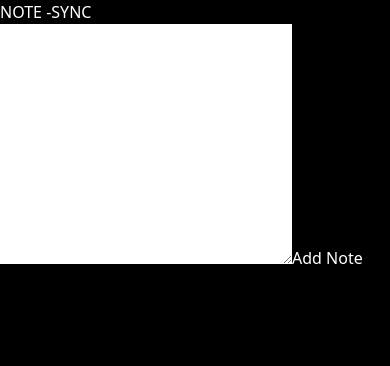
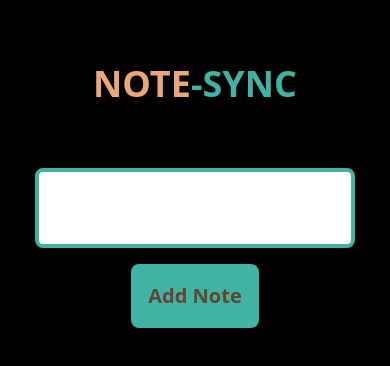
Before and after one commit to poswalsameer/NoteSync, a React (Create React App) app in the folder notesync/: page / in a window 390 px wide. Shown: the top 366 px of the page. Built offline with nearby package versions, Linux system fonts and the light colour scheme.

Commit message:
Made the website responsive, now need to add bg image

```diff
--- a/notesync/src/App.js
+++ b/notesync/src/App.js
@@ -44,13 +44,21 @@ function App() {
 
   return (
     <Provider store={store}>
-      <div className='md:m-16 md:flex md:justify-center md:items-center md:text-8xl md:text-[#e8a87c] md:font-extrabold
+      <div className='m-16 flex justify-center items-center text-4xl text-[#e8a87c] font-extrabold
+
+      sm:m-16 sm:flex sm:justify-center sm:items-center sm:text-7xl sm:text-[#e8a87c] sm:font-extrabold
+
+      md:m-16 md:flex md:justify-center md:items-center md:text-8xl md:text-[#e8a87c] md:font-extrabold
 
       lg:m-16 lg:flex lg:justify-center lg:items-center lg:text-8xl lg:text-[#e8a87c] lg:font-extrabold
 
-      xl:m-16 xl:flex xl:justify-center xl:items-center xl:text-8xl xl:text-[#e8a87c] xl:font-extrabold'>
+      xl:m-16 xl:flex xl:justify-center xl:items-center xl:text-8xl xl:text-[#e8a87c] xl:font-extrabold
 
-        NOTE <span className='md:text-[#41b3a3]
+      2xl:m-16 2xl:flex 2xl:justify-center 2xl:items-center 2xl:text-9xl 2xl:text-[#e8a87c] 2xl:font-extrabold
+      '>
+
+        NOTE <span className='text-[#41b3a3] sm:text-[#41b3a3]
+        md:text-[#41b3a3]
         lg:text-[#41b3a3]
         xl:text-[#41b3a3]'>-SYNC</span>
       </div>
--- a/notesync/src/components/AddNote.js
+++ b/notesync/src/components/AddNote.js
@@ -33,19 +33,32 @@ function AddNote() {
   return (
     <>
 
-    <div className='md:m-10 md:flex md:flex-row md:justify-center md:items-center
+    <div className='m-10 flex flex-col justify-center items-center
+
+     sm:m-10 sm:flex sm:flex-row sm:justify-center sm:items-center
+
+    md:m-10 md:flex md:flex-row md:justify-center md:items-center
 
     lg:m-10 lg:flex lg:flex-row lg:justify-center lg:items-center
 
     xl:m-10 xl:flex xl:flex-row xl:justify-center xl:items-center' >
 
-        <textarea name="" id="" cols="30" rows="10" className='md:h-20 md:w-[35rem] md:rounded-lg md:border-4 md:border-[#41b3a3] md:text-black md:font-bold md:p-4 md:resize-none
+        <textarea name="" id="" cols="30" rows="10" className='h-20 w-[20rem] rounded-lg border-4 border-[#41b3a3] text-black font-bold p-4 resize-none
+
+        sm:h-20 sm:w-[35rem] sm:rounded-lg sm:border-4 sm:border-[#41b3a3] sm:text-black sm:font-bold sm:p-4 sm:resize-none
+
+        md:h-20 md:w-[35rem] md:rounded-lg md:border-4 md:border-[#41b3a3] md:text-black md:font-bold md:p-4 md:resize-none
 
         lg:h-20 lg:w-[40rem] lg:rounded-lg lg:border-4 lg:border-[#41b3a3] lg:text-black lg:font-bold lg:p-4 lg:resize-none
 
         xl:h-20 xl:w-[40rem] xl:rounded-lg xl:border-4 xl:border-[#41b3a3] xl:text-black xl:font-bold xl:p-4 xl:resize-none ' value={text} onChange={ (e) => setText(e.target.value) } ></textarea>
 
-        <button className='md:h-20 md:w-40 md:mx-6 md:bg-[#41b3a3] md:text-xl md:text-[#644531] md:border-4 md:border-[#41b3a3] md:font-bold md:rounded-lg
+        <button className='h-16 w-32 my-4 mx-6 bg-[#41b3a3] text-xl text-[#644531] border-4 border-[#41b3a3] font-bold rounded-lg
+
+
+        sm:h-20 sm:w-40 sm:mx-6 sm:bg-[#41b3a3] sm:text-xl sm:text-[#644531] sm:border-4 sm:border-[#41b3a3] sm:font-bold sm:rounded-lg
+
+        md:h-20 md:w-40 md:mx-6 md:bg-[#41b3a3] md:text-xl md:text-[#644531] md:border-4 md:border-[#41b3a3] md:font-bold md:rounded-lg
 
         lg:h-20 lg:w-40 lg:mx-6 lg:bg-[#41b3a3] lg:text-xl lg:text-[#644531] lg:border-4 lg:border-[#41b3a3] lg:font-bold lg:rounded-lg
 
--- a/notesync/src/components/Notes.js
+++ b/notesync/src/components/Notes.js
@@ -11,22 +11,40 @@ function Notes() {
     <>
 
 
-        <div className='md:grid md:grid-cols-3 md:justify-items-center md:items-center
+        <div className='grid grid-cols-2 justify-items-center items-center
+
+        sm:grid sm:grid-cols-3 sm:justify-items-center sm:items-center
+
+        md:grid md:grid-cols-3 md:justify-items-center md:items-center
 
         lg:grid lg:grid-cols-3 lg:justify-items-center lg:items-center
 
-        xl:grid xl:grid-cols-3 xl:justify-items-center xl:items-center' >
+        xl:grid xl:grid-cols-3 xl:justify-items-center xl:items-center
+
+        2xl:grid 2xl:grid-cols-4 2xl:justify-items-center 2xl:items-center
+        ' >
 
             {allNotes.map( (eachNote) => (
-                <div key={eachNote.id} className='md:h-[14rem] md:w-[14rem] md:bg-[#644531] md:font-bold md:text-xl md:text-[#e8a87c] md:border-4 md:border-[#e8a87c] md:rounded-lg md:flex md:flex-col md:text-ellipsis md:overflow-hidden md:justify-center md:items-center md:m-10 md:focus:outline-none md:focus:border-2 md:focus:border-[#e8a87c]
+                <div key={eachNote.id} className='h-[9rem] w-[9rem] bg-[#644531] font-bold text-[#e8a87c] border-4 border-[#e8a87c] rounded-lg flex flex-col text-ellipsis overflow-hidden justify-center items-center m-10 focus:outline-none focus:border-2 focus:border-[#e8a87c]
+
+                sm:h-[12rem] sm:w-[12rem] sm:bg-[#644531] sm:font-bold sm:text-xl sm:text-[#e8a87c] sm:border-4 sm:border-[#e8a87c] sm:rounded-lg sm:flex sm:flex-col sm:text-ellipsis sm:overflow-hidden sm:justify-center sm:items-center sm:m-10 sm:focus:outline-none sm:focus:border-2 sm:focus:border-[#e8a87c]
+
+                md:h-[14rem] md:w-[14rem] md:bg-[#644531] md:font-bold md:text-xl md:text-[#e8a87c] md:border-4 md:border-[#e8a87c] md:rounded-lg md:flex md:flex-col md:text-ellipsis md:overflow-hidden md:justify-center md:items-center md:m-10 md:focus:outline-none md:focus:border-2 md:focus:border-[#e8a87c]
 
 
                 lg:h-[18rem] lg:w-[18rem] lg:bg-[#644531] lg:font-bold lg:text-xl lg:text-[#e8a87c] lg:border-4 lg:border-[#e8a87c] lg:rounded-lg lg:flex lg:flex-col lg:text-ellipsis lg:overflow-hidden lg:justify-center lg:items-center lg:m-10 lg:focus:outline-none lg:focus:border-2 lg:focus:border-[#e8a87c]
 
 
-                xl:h-[22rem] xl:w-[22rem] xl:bg-[#644531] xl:font-bold xl:text-xl xl:text-[#e8a87c] xl:border-4 xl:border-[#e8a87c] xl:rounded-lg xl:flex xl:flex-col xl:text-ellipsis xl:overflow-hidden xl:justify-center xl:items-center xl:m-10 xl:focus:outline-none xl:focus:border-2 xl:focus:border-[#e8a87c] ' >
+                xl:h-[22rem] xl:w-[22rem] xl:bg-[#644531] xl:font-bold xl:text-xl xl:text-[#e8a87c] xl:border-4 xl:border-[#e8a87c] xl:rounded-lg xl:flex xl:flex-col xl:text-ellipsis xl:overflow-hidden xl:justify-center xl:items-center xl:m-10 xl:focus:outline-none xl:focus:border-2 xl:focus:border-[#e8a87c]
 
-                    <textarea className='md:h-[9rem] md:w-[11rem] md:p-4 md:flex md:justify-center md:items-center md:text-center md:bg-[#644531] md:resize-none md:focus:outline-none md:focus:border-2 md:focus:border-[#e8a87c] md:rounded-lg
+                2xl:h-[22rem] 2xl:w-[22rem] 2xl:bg-[#644531] 2xl:font-bold 2xl:text-xl 2xl:text-[#e8a87c] 2xl:border-4 2xl:border-[#e8a87c] 2xl:rounded-lg 2xl:flex 2xl:flex-col 2xl:text-ellipsis 2xl:overflow-hidden 2xl:justify-center 2xl:items-center 2xl:m-10 2xl:focus:outline-none 2xl:focus:border-2 2xl:focus:border-[#e8a87c]
+                ' >
+
+                    <textarea className='h-[5rem] w-[7rem] p-4 flex justify-center items-center text-center bg-[#644531] resize-none focus:outline-none focus:border-2 focus:border-[#e8a87c] rounded-lg
+
+                    sm:h-[7rem] sm:w-[9rem] sm:p-4 sm:flex sm:justify-center sm:items-center sm:text-center sm:bg-[#644531] sm:resize-none sm:focus:outline-none sm:focus:border-2 sm:focus:border-[#e8a87c] sm:rounded-lg
+
+                    md:h-[9rem] md:w-[11rem] md:p-4 md:flex md:justify-center md:items-center md:text-center md:bg-[#644531] md:resize-none md:focus:outline-none md:focus:border-2 md:focus:border-[#e8a87c] md:rounded-lg
 
 
                     lg:h-[12rem] lg:w-[14rem] lg:p-4 lg:flex lg:justify-center lg:items-center lg:text-center lg:bg-[#644531] lg:resize-none lg:focus:outline-none lg:focus:border-2 lg:focus:border-[#e8a87c] lg:rounded-lg
@@ -37,7 +55,11 @@ function Notes() {
                     </textarea>
 
                     <button onClick={() => dispatch(deleteNote(eachNote.id))}
-                    ><img src="trashbin.png" alt="" className='md:mt-4 md:h-8 md:w-8
+                    ><img src="trashbin.png" alt="" className='mt-4 h-6 w-6
+
+                    sm:mt-4 sm:h-8 sm:w-8
+
+                    md:mt-4 md:h-8 md:w-8
 
                     lg:mt-4 lg:h-10 lg:w-10
 
```
